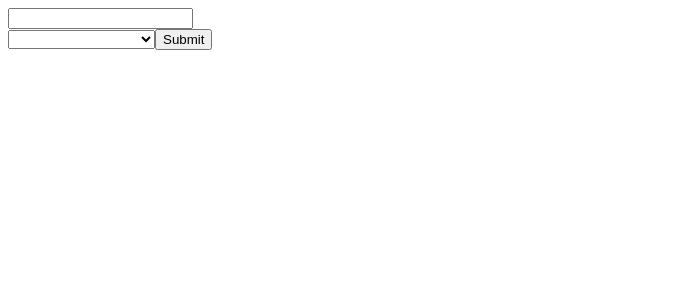
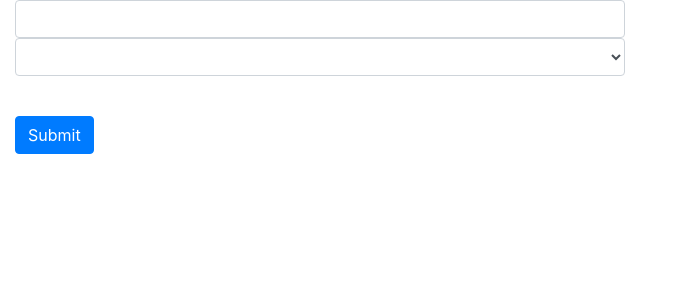
Before and after one commit to Kamilnaja/filterComboBox, an Angular app: page / in a window 1280 px wide. Shown: the top 300 px of the page, without its empty margins (0-680 px from the left). Built offline with nearby package versions, Linux system fonts and the light colour scheme.

Commit message:
added bootstrap

```diff
--- a/angular.json
+++ b/angular.json
@@ -23,7 +23,8 @@
               "src/assets"
             ],
             "styles": [
-              "src/styles.css"
+              "src/styles.css",
+              "node_modules/bootstrap/dist/css/bootstrap.min.css"
             ],
             "scripts": []
           },
--- a/package.json
+++ b/package.json
@@ -19,6 +19,7 @@
     "@angular/platform-browser": "~7.2.0",
     "@angular/platform-browser-dynamic": "~7.2.0",
     "@angular/router": "~7.2.0",
+    "bootstrap": "^4.3.1",
     "core-js": "^2.5.4",
     "rxjs": "~6.3.3",
     "tslib": "^1.9.0",
--- a/src/app/combo/combo.component.html
+++ b/src/app/combo/combo.component.html
@@ -1,10 +1,14 @@
 <ng-container>
-  <input type="text" [value]="mapValueIntoObject(sportControl.value)?.description">
-  <br />
-    <select name="select" id="select" [formControl]="selectedSport">
-      <option *ngFor="let item of sportsList" [value]="item.value">
-        {{item.description}}
-      </option>
-    </select>
-    <input type="submit" (click)="handleSubmit()">
-  </ng-container>
+  <div class="col-6">
+    <div class="form-group">
+      <input class="form-control" type="text" [value]="mapValueIntoObject(sportControl.value)?.description">
+      <select name="select" class="form-control" id="select" [formControl]="selectedSport">
+        <option *ngFor="let item of sportsList" [value]="item.value">
+          {{item.description}}
+        </option>
+      </select>
+    </div>
+    <br />
+    <input type="submit" (click)="handleSubmit()" class="btn btn-primary">
+  </div>
+</ng-container>
--- a/src/app/combo/combo.component.ts
+++ b/src/app/combo/combo.component.ts
@@ -38,9 +38,6 @@ export class ComboComponent implements OnInit, OnChanges, OnDestroy {
     console.log(this.selectedSport.value);
   }
 
-  /*
-  ** get form value and returns object
-  */
   public mapValueIntoObject(value: string): DictionaryValue {
     return this.sportsList.find(item => item.value === value);
   }
```
Also changed, not shown: 1 other file (tests, documents, lock files or other folders).
